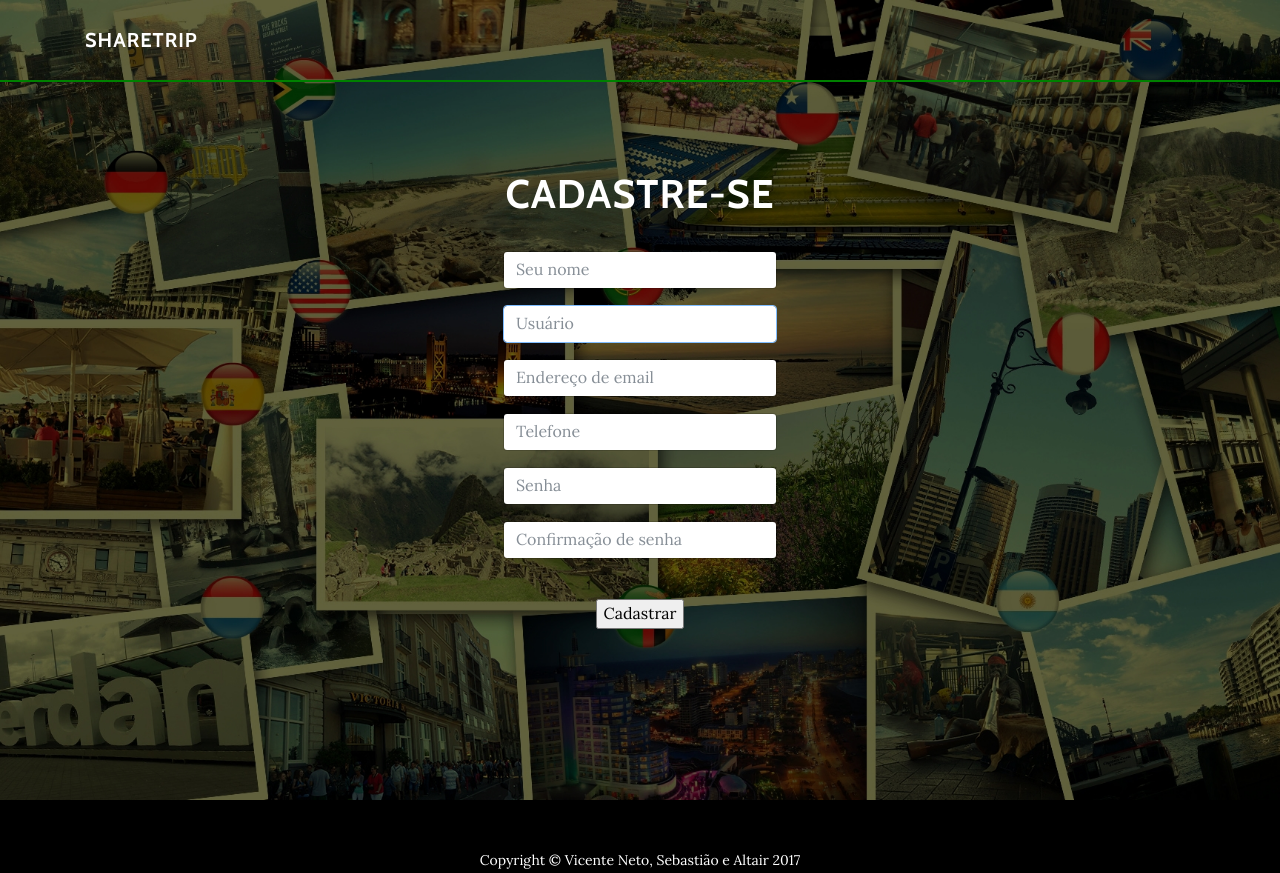
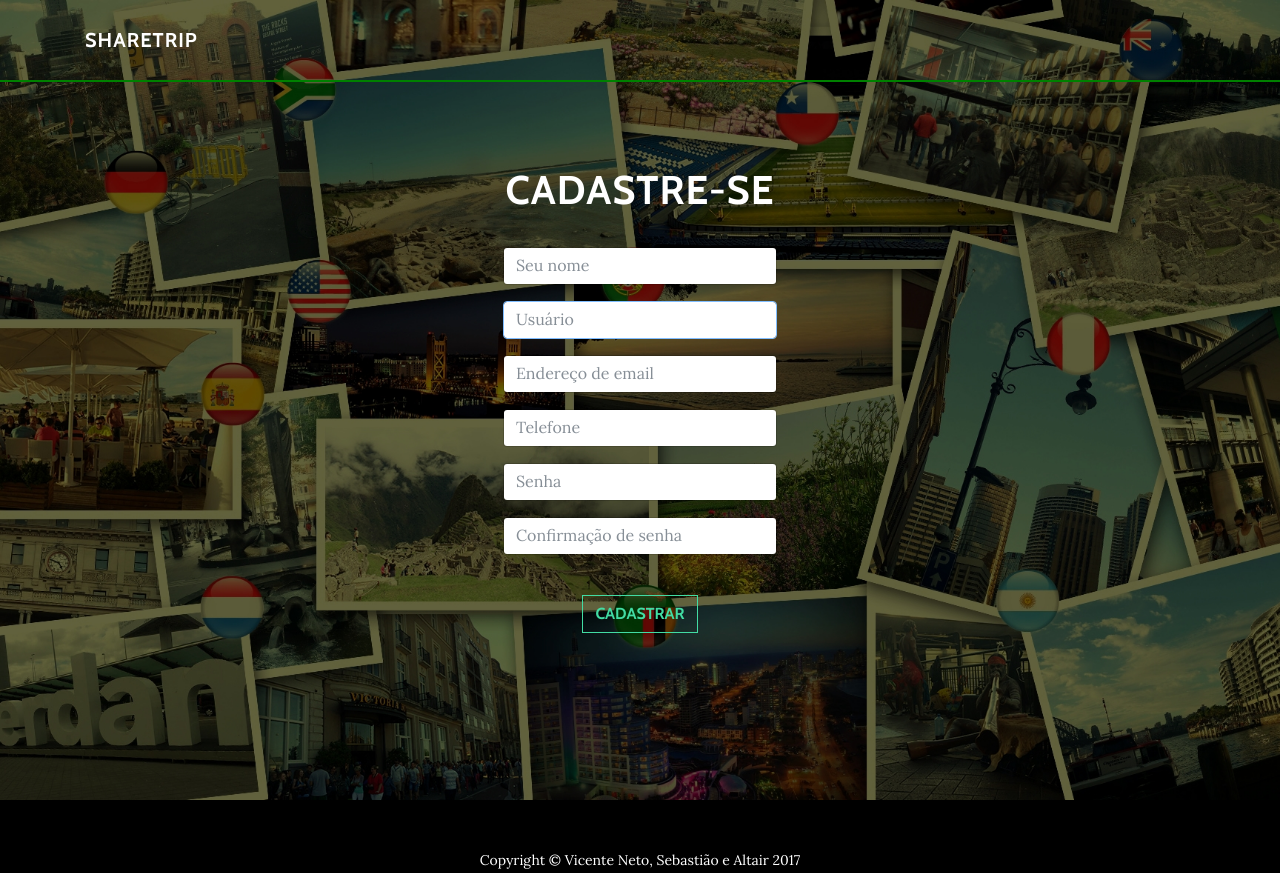
Before and after one commit to sebastiaoLa/ShareTrip, a Django app: page /cadastro/ in a window 1280 px wide. Shown: the top 873 px of the page. Run offline with Django 3.2, Linux system fonts and the light colour scheme; some libraries are stand-ins or nearby versions.

Commit message:
corrigindo botao cadastro

```diff
--- a/ShareTripVs/ShareTripVs/rede/templates/User/cadastro.html
+++ b/ShareTripVs/ShareTripVs/rede/templates/User/cadastro.html
@@ -51,7 +51,7 @@
 
                 <br>
 
-                <button type="submit" value="Save" class="login"> Cadastrar </button>
+                <button type="submit" value="Save" class="btn btn-default"> Cadastrar </button>
                   <!--<a class="login" href="index.html">CADASTRAR</a>-->
 
                 </center>
```
